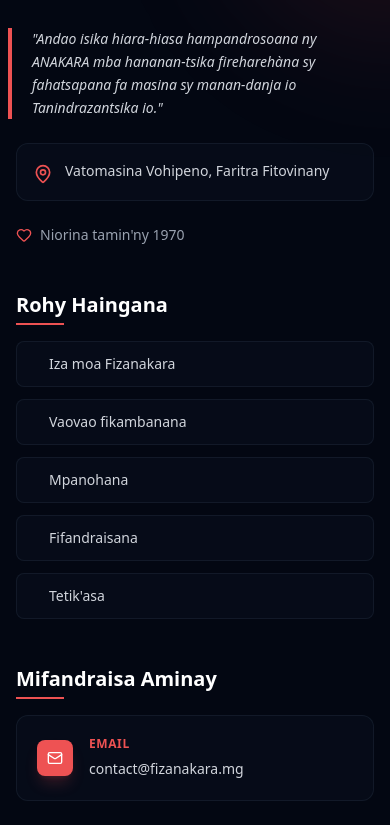
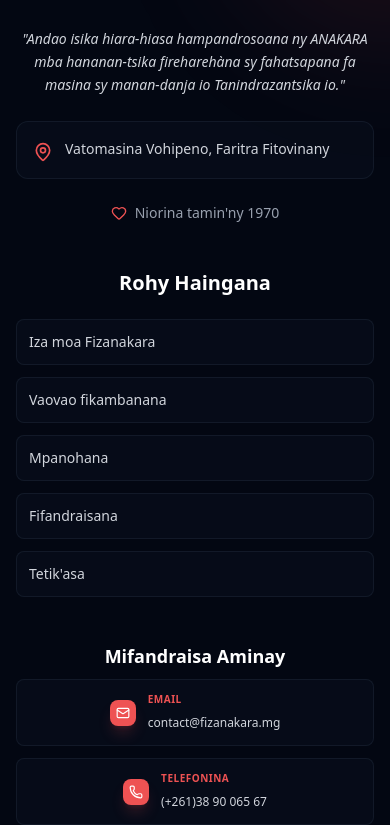
Before and after one commit to nassaigael/website, a React (Vite) app: page / in a window 390 px wide. Shown: the part 8160-8985 px from the top of the page. Built offline with nearby package versions, Linux system fonts and the light colour scheme.

Commit message:
fix(ui): center mobile layout and improve text alignment in Footer component

```diff
--- a/src/components/layout/Footer.tsx
+++ b/src/components/layout/Footer.tsx
@@ -25,7 +25,6 @@
         <footer className="relative bg-gray-950 text-white overflow-hidden">
             {/* Éléments décoratifs d'arrière-plan */}
             <div className="absolute inset-0 pointer-events-none">
-
                 {/* Cercles flous */}
                 <div className="absolute -top-40 -right-40 w-80 h-80 bg-[#ee5253]/10 rounded-full blur-3xl" />
                 <div className="absolute -bottom-40 -left-40 w-80 h-80 bg-[#932020]/10 rounded-full blur-3xl" />
@@ -36,17 +35,16 @@
 
             <div className="relative mx-auto max-w-7xl px-4 sm:px-6 lg:px-8 py-16 md:py-20">
                 <div className="grid grid-cols-1 gap-12 md:grid-cols-2 lg:grid-cols-3">
-
-                    {/* Logo & Description */}
+                    {/* Logo & Description - Centré sur mobile */}
                     <motion.div
                         initial="hidden"
                         whileInView="visible"
                         viewport={{ once: true }}
                         variants={fadeInUp}
                         transition={{ duration: 0.6 }}
-                        className="space-y-6"
+                        className="space-y-6 text-center md:text-left"
                     >
-                        <Link to="/" className="inline-flex items-center gap-3 group">
+                        <Link to="/" className="inline-flex items-center gap-3 group mx-auto md:mx-0">
                             <div className="relative">
                                 <div className="absolute inset-0 bg-[#ee5253] rounded-2xl blur-lg opacity-0 group-hover:opacity-40 transition-opacity duration-500" />
                                 <img
@@ -55,7 +53,7 @@
                                     className="relative h-14 w-14 sm:h-16 sm:w-16 object-contain"
                                 />
                             </div>
-                            <div className="flex flex-col">
+                            <div className="flex flex-col text-left">
                                 <h1 className="font-extrabold tracking-tight text-white text-2xl sm:text-3xl group-hover:text-[#ee5253] transition-colors">
                                     FIZANAKARA
                                 </h1>
@@ -65,20 +63,20 @@
                             </div>
                         </Link>
 
-                        <div className="relative">
-                            <div className="absolute -left-2 top-0 w-1 h-full bg-[#ee5253]" />
-                            <p className="text-sm leading-relaxed text-gray-300 md:text-base italic pl-4">
+                        <div className="relative max-w-md mx-auto md:mx-0">
+                            <div className="absolute -left-2 top-0 w-1 h-full bg-[#ee5253] hidden md:block" />
+                            <p className="text-sm leading-relaxed text-gray-300 md:text-base italic pl-0 md:pl-4">
                                 "{t.organization.description}"
                             </p>
                         </div>
 
-                        <div className="flex items-start gap-3 text-sm text-gray-300 bg-gray-900/30 p-4 rounded-xl border border-gray-800/50 hover:border-[#ee5253]/30 transition-all duration-300">
+                        <div className="flex items-start gap-3 text-sm text-gray-300 bg-gray-900/30 p-4 rounded-xl border border-gray-800/50 hover:border-[#ee5253]/30 transition-all duration-300 max-w-md mx-auto md:mx-0">
                             <MapPin className="mt-1 h-5 w-5 shrink-0 text-[#ee5253]" />
-                            <span className="leading-relaxed">{t.address}</span>
+                            <span className="leading-relaxed text-left">{t.address}</span>
                         </div>
 
                         {/* Année de fondation */}
-                        <div className="flex items-center gap-2 text-sm text-gray-400">
+                        <div className="flex items-center justify-center md:justify-start gap-2 text-sm text-gray-400">
                             <Heart className="w-4 h-4 text-[#ee5253]" />
                             <span>
                                 {language === 'mg' ? 'Niorina tamin\'ny 1970' :
@@ -88,29 +86,29 @@
                         </div>
                     </motion.div>
 
-                    {/* LIENS RAPIDES */}
+                    {/* LIENS RAPIDES - Centré sur mobile */}
                     <motion.div
                         initial="hidden"
                         whileInView="visible"
                         viewport={{ once: true }}
                         variants={fadeInUp}
                         transition={{ duration: 0.6, delay: 0.1 }}
-                        className="space-y-6"
+                        className="space-y-6 text-center md:text-left"
                     >
                         <h3 className="text-xl font-bold text-white relative inline-block">
                             {t.quickLinks.title}
-                            <span className="absolute -bottom-2 left-0 w-12 h-0.5 bg-[#ee5253]" />
+                            <span className="absolute -bottom-2 left-0 w-12 h-0.5 bg-[#ee5253] hidden md:block" />
                         </h3>
 
-                        <div className="space-y-3">
+                        <div className="space-y-3 max-w-sm mx-auto md:mx-0">
                             {t.quickLinks.links.map((link, i) => (
                                 <Link
                                     key={i}
                                     to={link.href}
                                     className="group flex items-center gap-3 p-3 bg-gray-900/30 rounded-lg border border-gray-800/50 hover:border-[#ee5253] hover:bg-gray-900/50 transition-all duration-300"
                                 >
-                                    <ChevronRight className="w-4 h-4 text-[#ee5253] opacity-0 -ml-2 group-hover:opacity-100 group-hover:ml-0 transition-all duration-300" />
-                                    <span className="text-sm text-gray-300 group-hover:text-white transition-colors">
+                                    <ChevronRight className="w-4 h-4 text-[#ee5253] opacity-0 -ml-2 group-hover:opacity-100 group-hover:ml-0 transition-all duration-300 hidden md:block" />
+                                    <span className="text-sm text-gray-300 group-hover:text-white transition-colors flex-1 md:flex-none text-left">
                                         {link.label}
                                     </span>
                                 </Link>
@@ -118,31 +116,31 @@
                         </div>
                     </motion.div>
 
-                    {/* Contact */}
+                    {/* Contact - Centré sur mobile */}
                     <motion.div
                         initial="hidden"
                         whileInView="visible"
                         viewport={{ once: true }}
                         variants={fadeInUp}
                         transition={{ duration: 0.6, delay: 0.2 }}
-                        className="space-y-6"
+                        className="space-y-3 text-center md:text-left"
                     >
-                        <h3 className="text-xl font-bold text-white relative inline-block">
+                        <h3 className="text-lg font-bold text-white relative inline-block">
                             {t.contact.title}
-                            <span className="absolute -bottom-2 left-0 w-12 h-0.5 bg-[#ee5253]" />
+                            <span className="absolute -bottom-1.5 left-0 w-10 h-0.5 bg-[#ee5253] hidden md:block" />
                         </h3>
 
                         {/* Email */}
-                        <div className="group p-5 bg-gray-900/30 rounded-xl border border-gray-800/50 hover:border-[#ee5253] transition-all duration-300">
-                            <div className="flex items-center gap-4">
-                                <div className="p-2.5 bg-[#ee5253] rounded-lg shadow-lg shadow-[#ee5253]/20 group-hover:scale-110 transition-transform duration-300">
-                                    <Mail className="w-4 h-4 text-white" />
+                        <div className="group p-3 bg-gray-900/30 rounded-lg border border-gray-800/50 hover:border-[#ee5253] transition-all duration-300 max-w-sm mx-auto md:mx-0">
+                            <div className="flex items-center gap-3 justify-center md:justify-start">
+                                <div className="p-1.5 bg-[#ee5253] rounded-lg shadow-lg shadow-[#ee5253]/20 group-hover:scale-110 transition-transform duration-300">
+                                    <Mail className="w-3.5 h-3.5 text-white" />
                                 </div>
-                                <div>
-                                    <p className="text-xs text-[#ee5253] font-semibold uppercase tracking-wider mb-1">
+                                <div className="text-left">
+                                    <p className="text-[10px] text-[#ee5253] font-semibold uppercase tracking-wider mb-0.5">
                                         {language === 'mg' ? 'EMAIL' : 'EMAIL'}
                                     </p>
-                                    <a href={`mailto:${t.contact.email}`} className="text-sm font-medium text-gray-300 hover:text-white transition-colors">
+                                    <a href={`mailto:${t.contact.email}`} className="text-xs font-medium text-gray-300 hover:text-white transition-colors">
                                         {t.contact.email}
                                     </a>
                                 </div>
@@ -150,16 +148,16 @@
                         </div>
 
                         {/* Téléphone */}
-                        <div className="group p-5 bg-gray-900/30 rounded-xl border border-gray-800/50 hover:border-[#ee5253] transition-all duration-300">
-                            <div className="flex items-center gap-4">
-                                <div className="p-2.5 bg-[#ee5253] rounded-lg shadow-lg shadow-[#ee5253]/20 group-hover:scale-110 transition-transform duration-300">
-                                    <Phone className="w-4 h-4 text-white" />
+                        <div className="group p-3 bg-gray-900/30 rounded-lg border border-gray-800/50 hover:border-[#ee5253] transition-all duration-300 max-w-sm mx-auto md:mx-0">
+                            <div className="flex items-center gap-3 justify-center md:justify-start">
+                                <div className="p-1.5 bg-[#ee5253] rounded-lg shadow-lg shadow-[#ee5253]/20 group-hover:scale-110 transition-transform duration-300">
+                                    <Phone className="w-3.5 h-3.5 text-white" />
                                 </div>
-                                <div>
-                                    <p className="text-xs text-[#ee5253] font-semibold uppercase tracking-wider mb-1">
+                                <div className="text-left">
+                                    <p className="text-[10px] text-[#ee5253] font-semibold uppercase tracking-wider mb-0.5">
                                         {language === 'mg' ? 'TELEFONINA' : 'TÉLÉPHONE'}
                                     </p>
-                                    <a href={`tel:${t.contact.phone.replace(/\D/g, '')}`} className="text-sm font-medium text-gray-300 hover:text-white transition-colors">
+                                    <a href={`tel:${t.contact.phone.replace(/\D/g, '')}`} className="text-xs font-medium text-gray-300 hover:text-white transition-colors">
                                         {t.contact.phone}
                                     </a>
                                 </div>
@@ -201,7 +199,7 @@
                         </div>
                     </div>
 
-                    {/* COPYRIGHT, TERMES, CONFIDENTIALITÉ */}
+                    {/* COPYRIGHT, TERMES, CONFIDENTIALITÉ - Centré sur mobile */}
                     <div className="flex flex-col lg:flex-row items-center justify-between gap-6 text-sm">
                         {/* Copyright */}
                         <p className="text-gray-400 text-center lg:text-left order-1">
```
